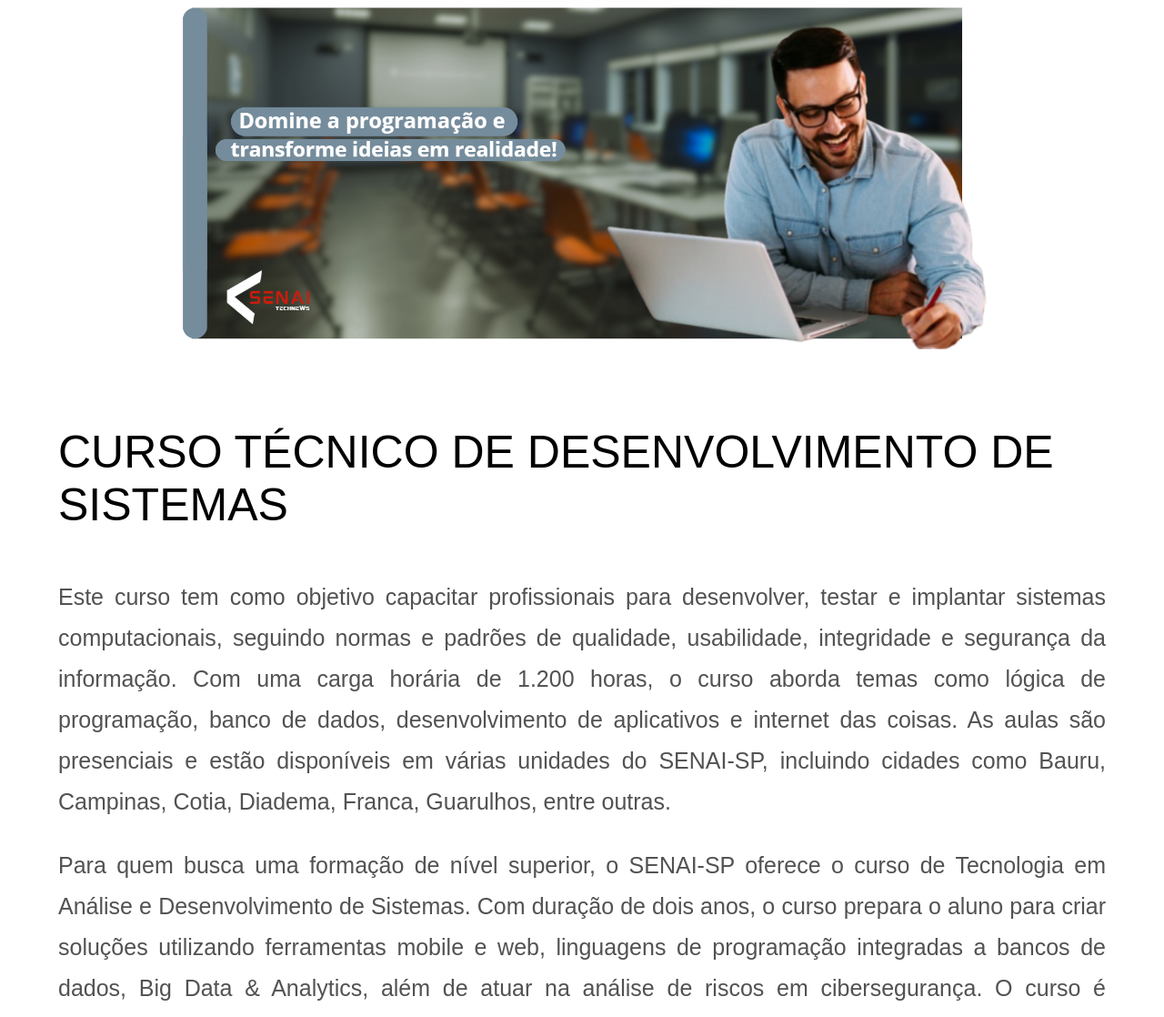
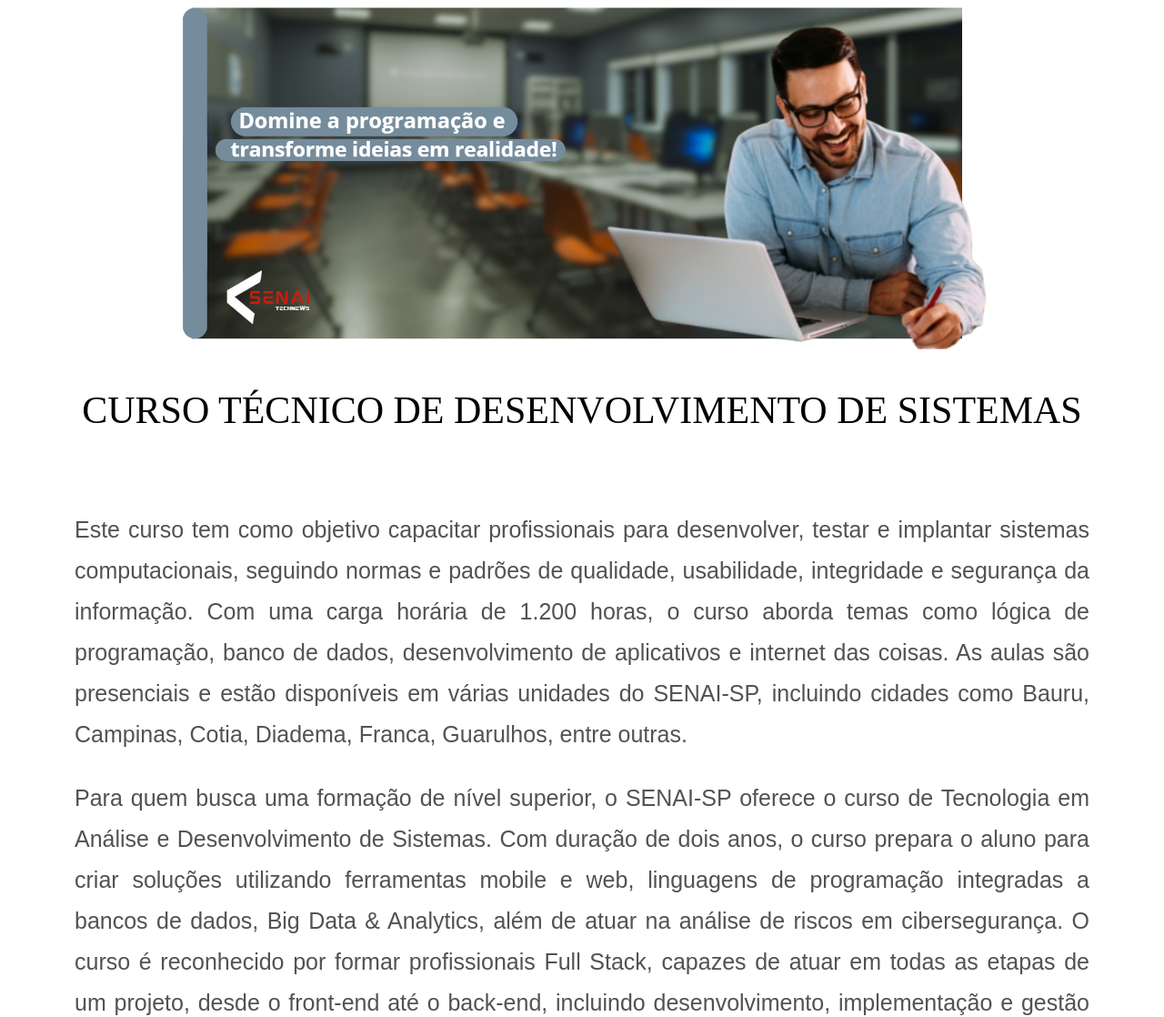
Before and after one commit to RafaelLeal0/senai_technews, a PHP site: page /ds.php in a window 1280 px wide. Shown: the part 141-1259 px from the top of the page at 91% size. Run offline with PHP 8.4, Linux system fonts and the light colour scheme.

Commit message:
fiz tudo e o gordin nada

```diff
--- a/css/ds.css
+++ b/css/ds.css
@@ -75,6 +75,7 @@ nav ul li a:hover{
     font-size: 50px;
     margin-bottom: 50px;
     font-weight: normal;
+
 }
 .descricao p{
     font-size: 25px;
@@ -100,3 +101,18 @@ nav ul li a:hover{
     width: 100%;
     border-radius: 8px;
 }
+.titulo {
+
+    font-weight: bold;
+    margin: 60px 0;
+    font-family: Bahnschrift ;
+    font-weight: 400;
+    font-size: 42px;
+    color: #000000;
+    text-align: center;
+    margin-top: 20px; /* Ajuste conforme necessário */
+    margin-bottom: 20px;
+}
+main {
+    padding: 20px;
+}
--- a/ds.php
+++ b/ds.php
@@ -37,8 +37,9 @@
         </div>
 
         <main>
+            <h1 class="titulo">CURSO TÉCNICO DE DESENVOLVIMENTO DE SISTEMAS</h1>
             <section class="descricao">
-                <h1>CURSO TÉCNICO DE DESENVOLVIMENTO DE SISTEMAS</h1>
+
                 <p>Este curso tem como objetivo capacitar profissionais para desenvolver, testar e implantar sistemas computacionais, seguindo normas e padrões de qualidade, usabilidade, integridade e segurança da informação. Com uma carga horária de 1.200 horas, o curso aborda temas como lógica de programação, banco de dados, desenvolvimento de aplicativos e internet das coisas. As aulas são presenciais e estão disponíveis em várias unidades do SENAI-SP, incluindo cidades como Bauru, Campinas, Cotia, Diadema, Franca, Guarulhos, entre outras.</p>
                 <p>Para quem busca uma formação de nível superior, o SENAI-SP oferece o curso de Tecnologia em Análise e Desenvolvimento de Sistemas. Com duração de dois anos, o curso prepara o aluno para criar soluções utilizando ferramentas mobile e web, linguagens de programação integradas a bancos de dados, Big Data & Analytics, além de atuar na análise de riscos em cibersegurança. O curso é reconhecido por formar profissionais Full Stack, capazes de atuar em todas as etapas de um projeto, desde o front-end até o back-end, incluindo desenvolvimento, implementação e gestão de tecnologias da Indústria 4.0. As inscrições para a próxima turma estão previstas para o período de 16 de setembro a 21 de novembro de 2024, com início das aulas em 27 de janeiro de 2025. As aulas ocorrem de segunda a sexta-feira, no período noturno.</p>
             </section>
```
Also changed, not shown: css/senai.css (+8 -3 lines), senai.php (+6 -3 lines).
